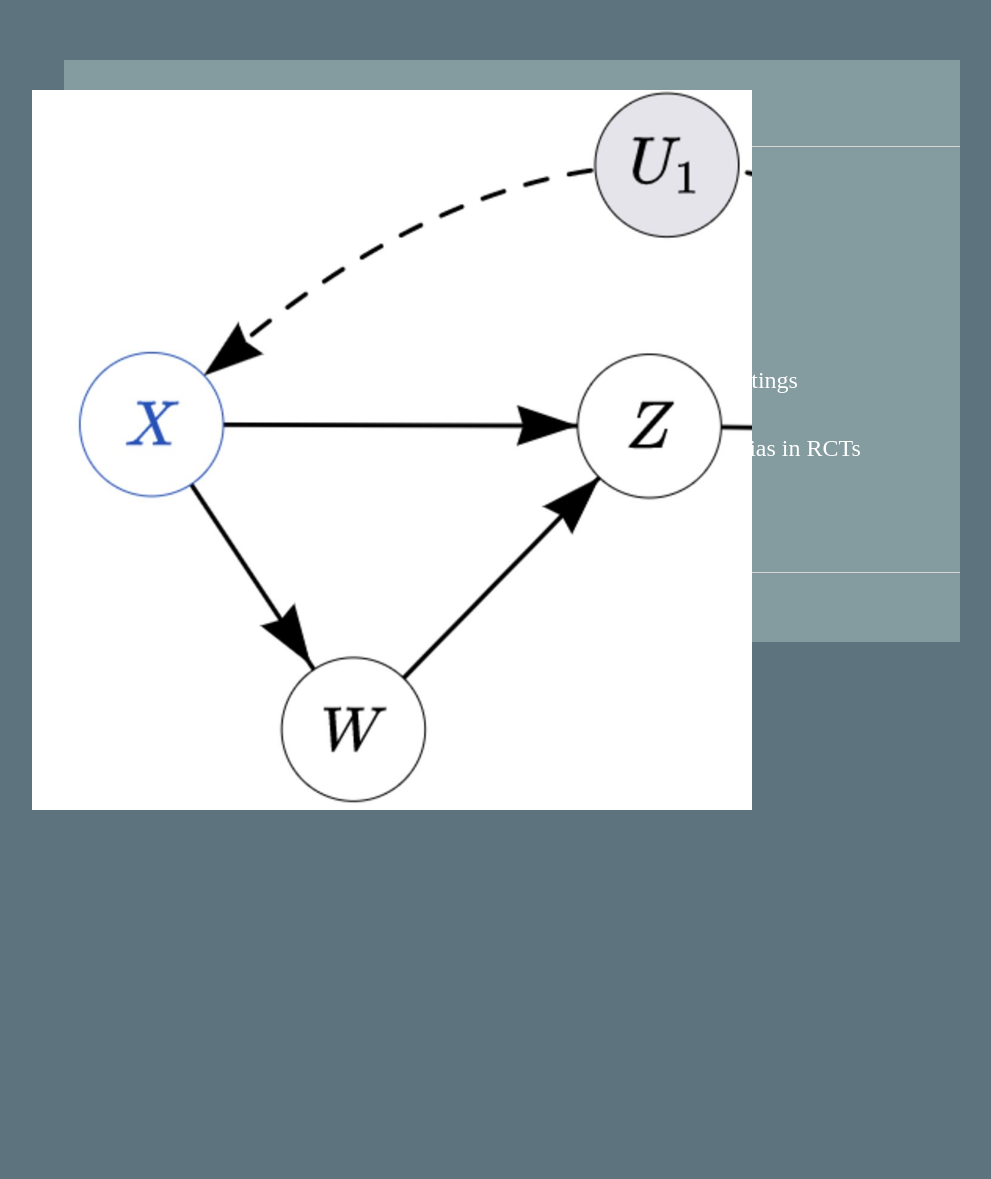
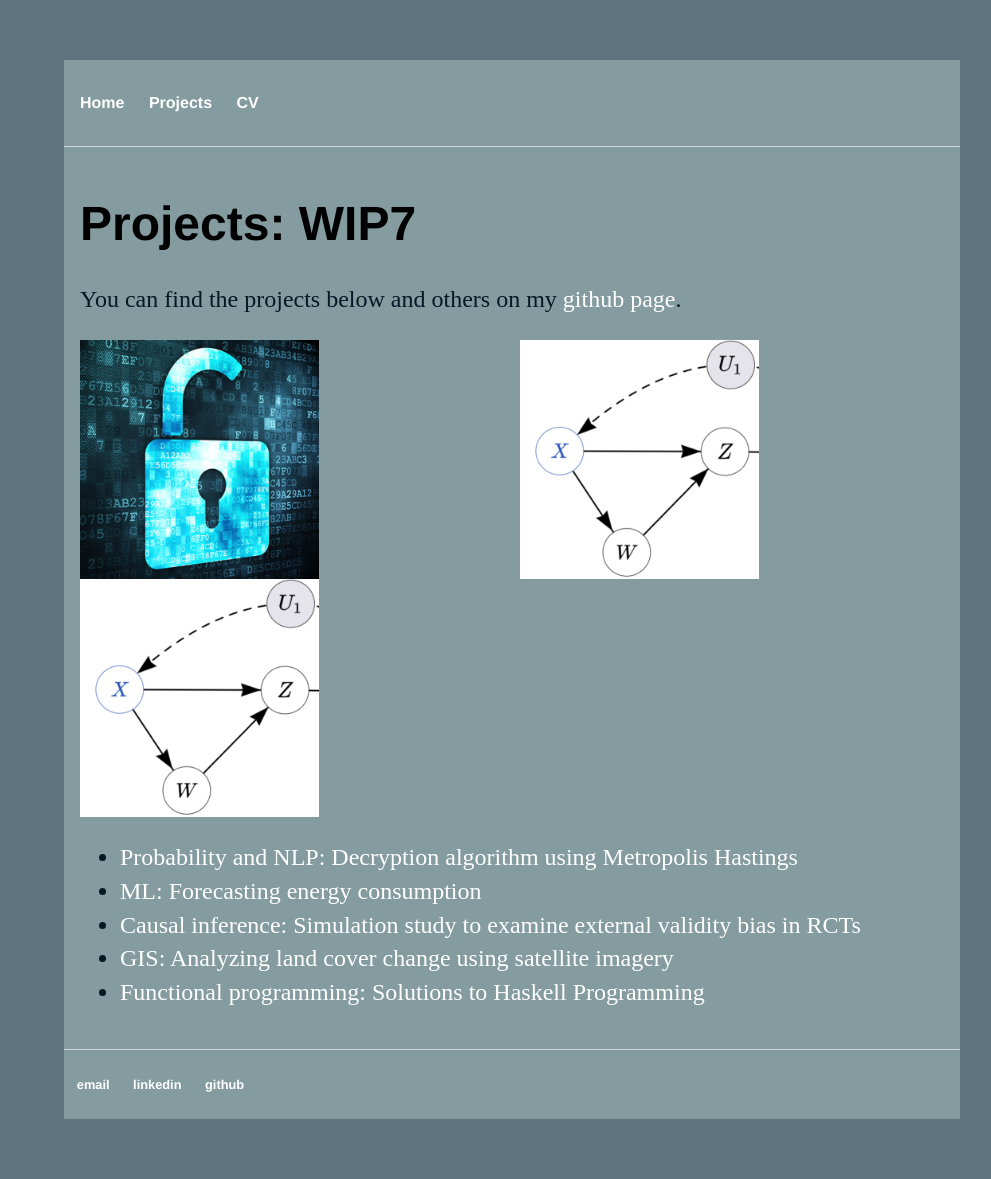
Before and after one commit to trishasingh/trishasingh.github.io, a Jekyll site: the page built from projects/index.html, in a window 1280 px wide. Shown: the whole page, without its empty margins (128-1119 px from the left). Built offline with Jekyll 4.4.1, drawn with Linux system fonts in a browser that asks for light colours; before the commit the page ends 900 px from its top, so only the background shows below that.

Commit message:
project grid (#26)

```diff
--- a/projects/index.html
+++ b/projects/index.html
@@ -8,17 +8,12 @@ title: Trisha Singh's Projects
 		.projgrid { column-count: 2; }
 
 		.gridimg {
+			position: relative;
 			width: 75%;
 			border-top: 10px;
 			border-bottom: 10px;
 			border-right: 10px;
 			border-left: 10px;
-			position: absolute;
-			top: 50%;
-			left: 50%;
-			-webkit-transform: translate(-50%, -50%);
-			-ms-transform: translate(-50%, -50%);
-			transform: translate(-50%, -50%);
 		}
 
 		.img {
```
